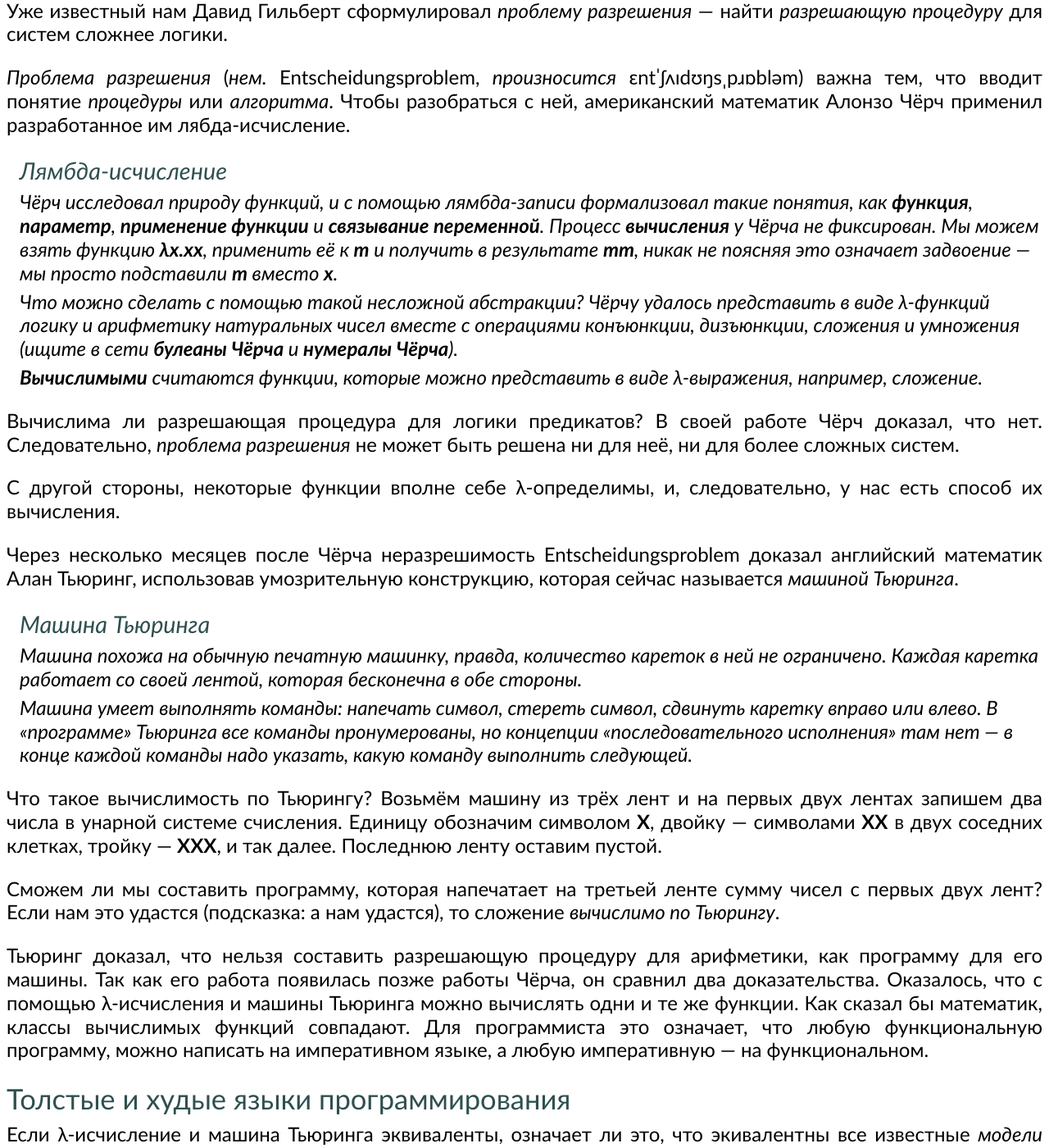
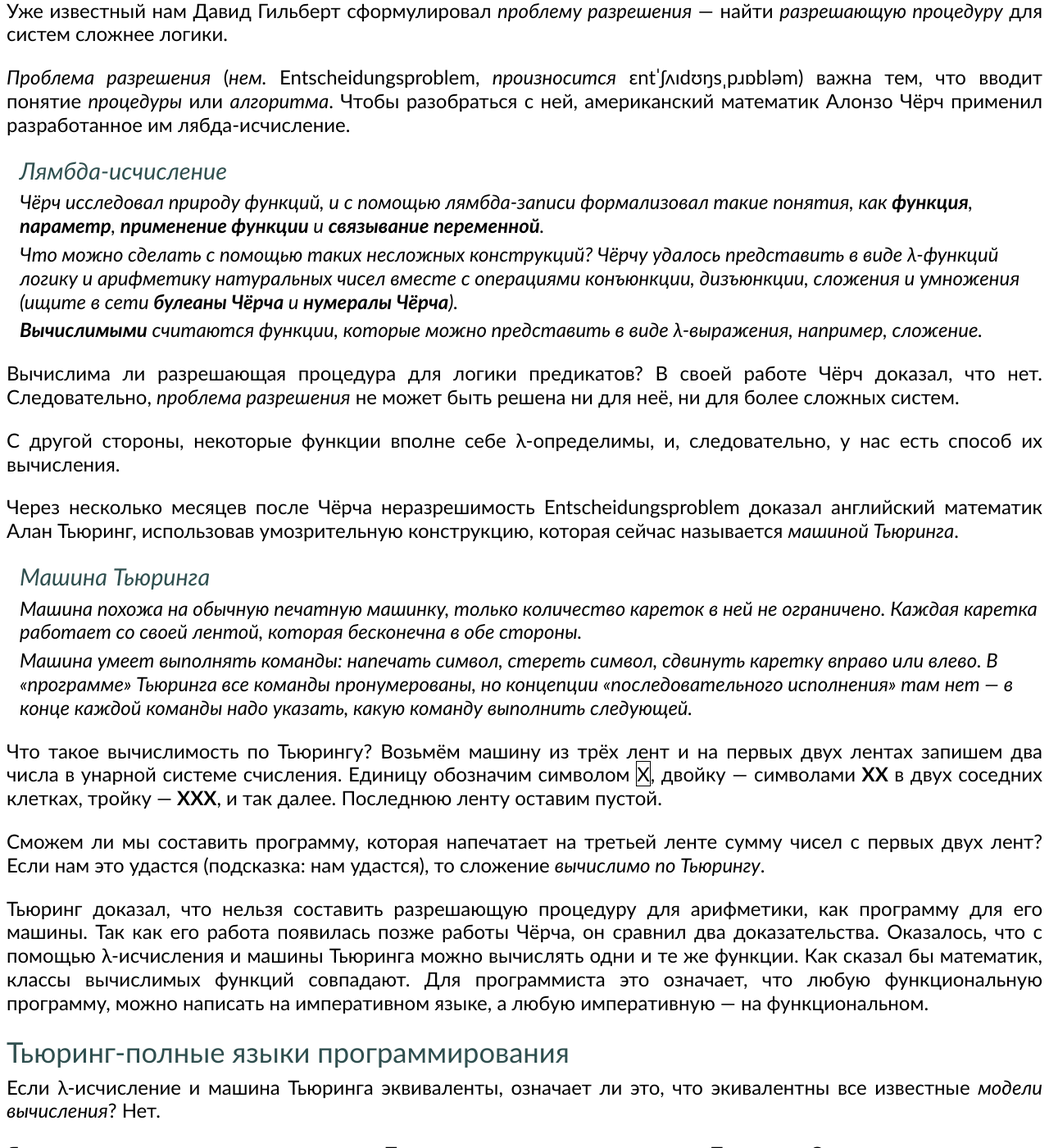
Before and after one commit to markshevchenko/markshevchenko.github.io, a Jekyll site: the page built from articles/program-languages.md, in a window 1280 px wide and 1400 px high, scrolled down 2753 px. Shown: the whole window at 82% size. Built offline with Jekyll 4.4.1, drawn with Linux system fonts in a browser that asks for light colours; some web fonts are replaced; comment, search, counter and statistics services are not loaded.

Commit message:
Тест на span+style.

```diff
--- a/articles/program-languages.md
+++ b/articles/program-languages.md
@@ -92,10 +92,9 @@ id: program-languages
 
 > #### Лямбда-исчисление
 > Чёрч исследовал природу функций, и с помощью лямбда-записи формализовал такие понятия, как **функция**, **параметр**, **применение
-> функции** и **связывание переменной**. Процесс **вычисления** у Чёрча не фиксирован. Мы можем взять функцию **λx.xx**, применить её
-> к **m** и получить в результате **mm**, никак не поясняя это означает задвоение&nbsp;&mdash; мы просто подставили **m** вместо **x**.
+> функции** и **связывание переменной**.
 >
-> Что можно сделать с помощью такой несложной абстракции? Чёрчу удалось представить в виде λ-функций логику и арифметику
+> Что можно сделать с помощью таких несложных конструкций? Чёрчу удалось представить в виде λ-функций логику и арифметику
 > натуральных чисел вместе с операциями конъюнкции, дизъюнкции, сложения и умножения (ищите в сети **булеаны Чёрча** и **нумералы Чёрча**).
 >
 > **Вычислимыми** считаются функции, которые можно представить в виде λ-выражения, например, сложение.
@@ -108,15 +107,15 @@ id: program-languages
 Через несколько месяцев после Чёрча неразрешимость Entscheidungsproblem доказал английский математик Алан Тьюринг, использовав умозрительную конструкцию, которая сейчас называется *машиной Тьюринга*.
 
 > #### Машина Тьюринга
-> Машина похожа на обычную печатную машинку, правда, количество кареток в ней не ограничено. Каждая каретка работает со своей лентой, которая бесконечна в обе стороны.
+> Машина похожа на обычную печатную машинку, только количество кареток в ней не ограничено. Каждая каретка работает со своей лентой, которая бесконечна в обе стороны.
 >
 > Машина умеет выполнять команды: напечать символ, стереть символ, сдвинуть каретку вправо или влево. В &laquo;программе&raquo; Тьюринга все команды пронумерованы,
 > но концепции &laquo;последовательного исполнения&raquo; там нет&nbsp;&mdash; в конце каждой команды надо указать, какую команду выполнить следующей.
 
 Что такое вычислимость по Тьюрингу? Возьмём машину из трёх лент и на первых двух лентах запишем два числа в унарной системе счисления.
-Единицу обозначим символом **X**, двойку&nbsp;&mdash; символами **XX** в двух соседних клетках, тройку&nbsp;&mdash; **XXX**, и так далее. Последнюю ленту оставим пустой.
+Единицу обозначим символом <span style="border: 1px solid black">X</span>, двойку&nbsp;&mdash; символами **XX** в двух соседних клетках, тройку&nbsp;&mdash; **XXX**, и так далее. Последнюю ленту оставим пустой.
 
-Сможем ли мы составить программу, которая напечатает на третьей ленте сумму чисел с первых двух лент? Если нам это удастся (подсказка: а нам удастся), то сложение
+Сможем ли мы составить программу, которая напечатает на третьей ленте сумму чисел с первых двух лент? Если нам это удастся (подсказка: нам удастся), то сложение
 *вычислимо по Тьюрингу*.
 
 Тьюринг доказал, что нельзя составить разрешающую процедуру для арифметики, как программу для его машины. Так как его работа появилась позже работы Чёрча, он
@@ -124,7 +123,7 @@ id: program-languages
 Как сказал бы математик, классы вычислимых функций совпадают. Для программиста это означает, что любую функциональную программу, можно
 написать на императивном языке, а любую императивную&nbsp;&mdash; на функциональном.
 
-### Толстые и худые языки программирования
+### Тьюринг-полные языки программирования
 
 Если λ-исчисление и машина Тьюринга эквиваленты, означает ли это, что экивалентны все известные *модели вычисления*? Нет.
 
```
